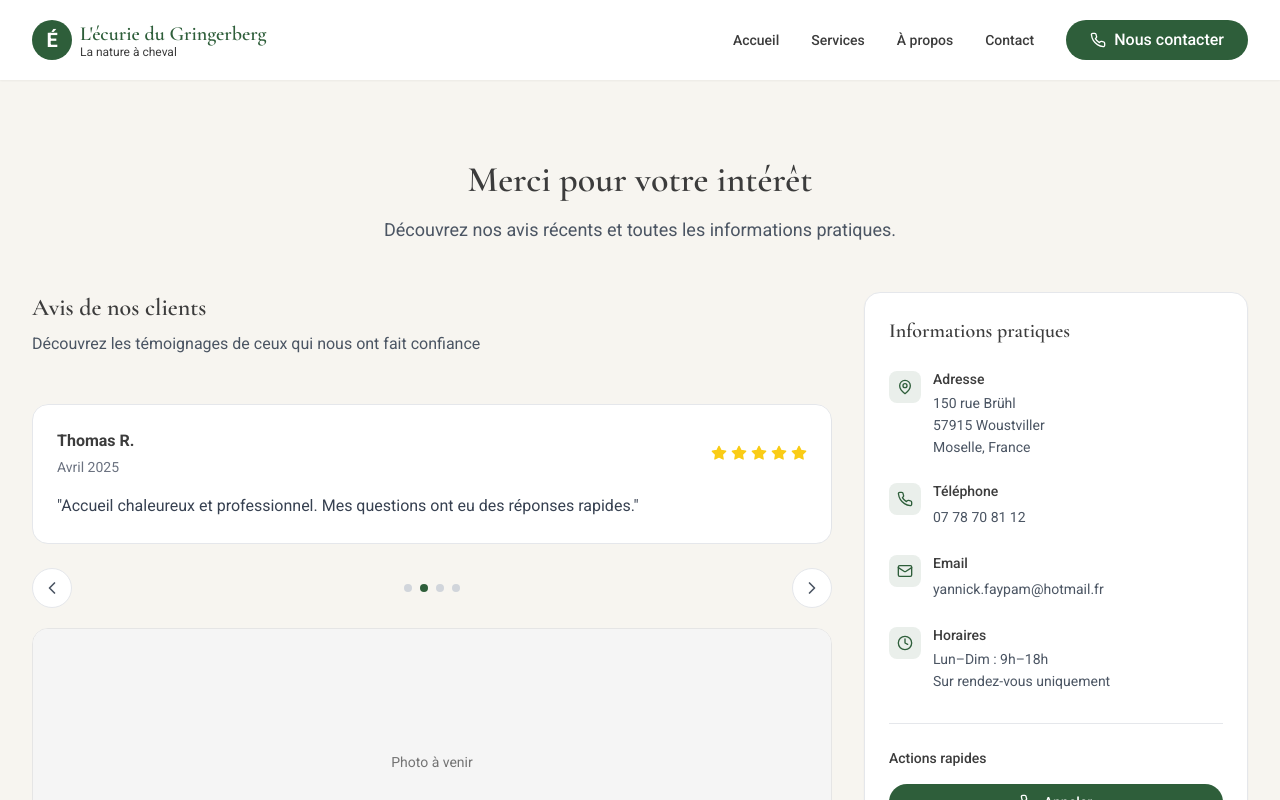
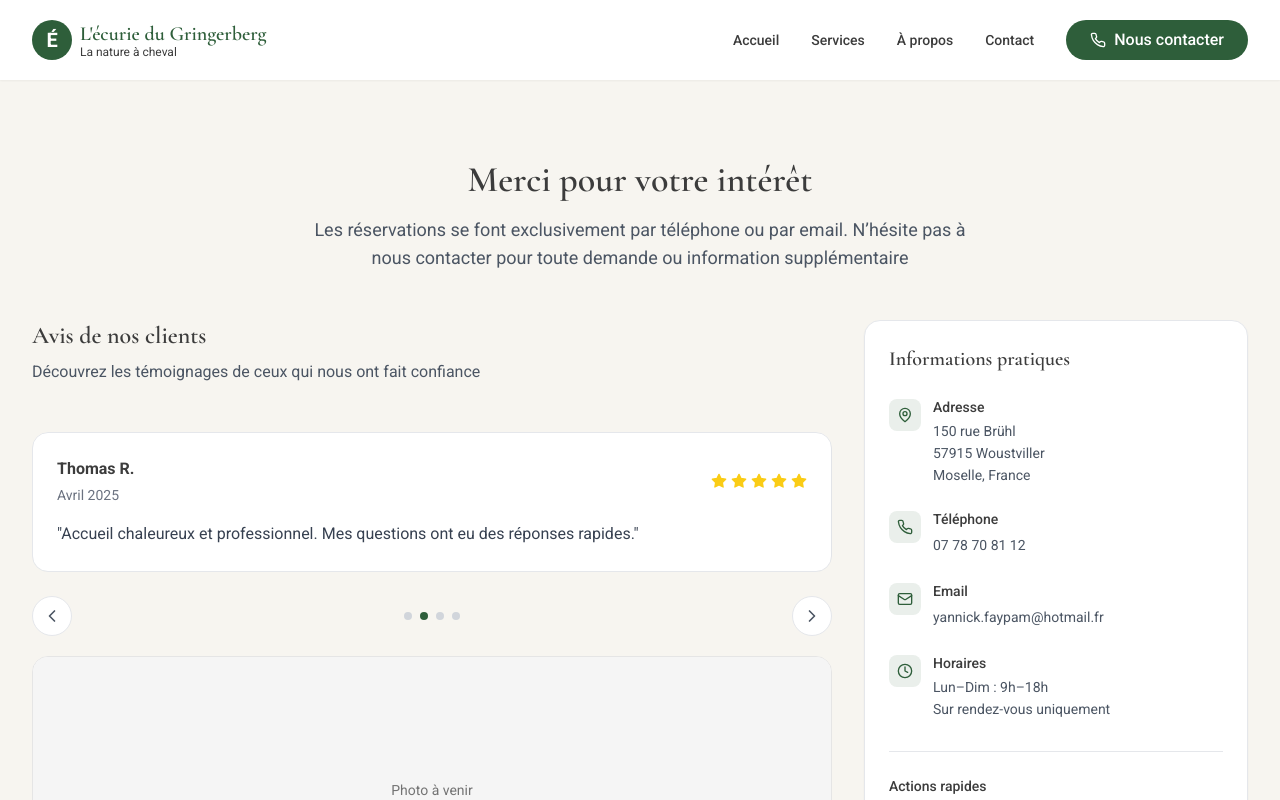
Before and after one commit to Sphynx-crypto/Gringerberg-website, a React (Vite) app: page /infos in a window 1280 px wide. Shown: the top 800 px of the page. Built offline with nearby package versions, Linux system fonts and the light colour scheme.

Commit message:
Updated CTARedirect.tsx

```diff
--- a/src/pages/CTARedirect.tsx
+++ b/src/pages/CTARedirect.tsx
@@ -56,7 +56,8 @@ const CTARedirect = () => {
             Merci pour votre intérêt
           </h1>
           <p className="text-lg text-gray-600 max-w-2xl mx-auto">
-            Découvrez nos avis récents et toutes les informations pratiques.
+            Les réservations se font exclusivement par téléphone ou par email.
+N’hésite pas à nous contacter pour toute demande ou information supplémentaire
           </p>
         </div>
 
```
